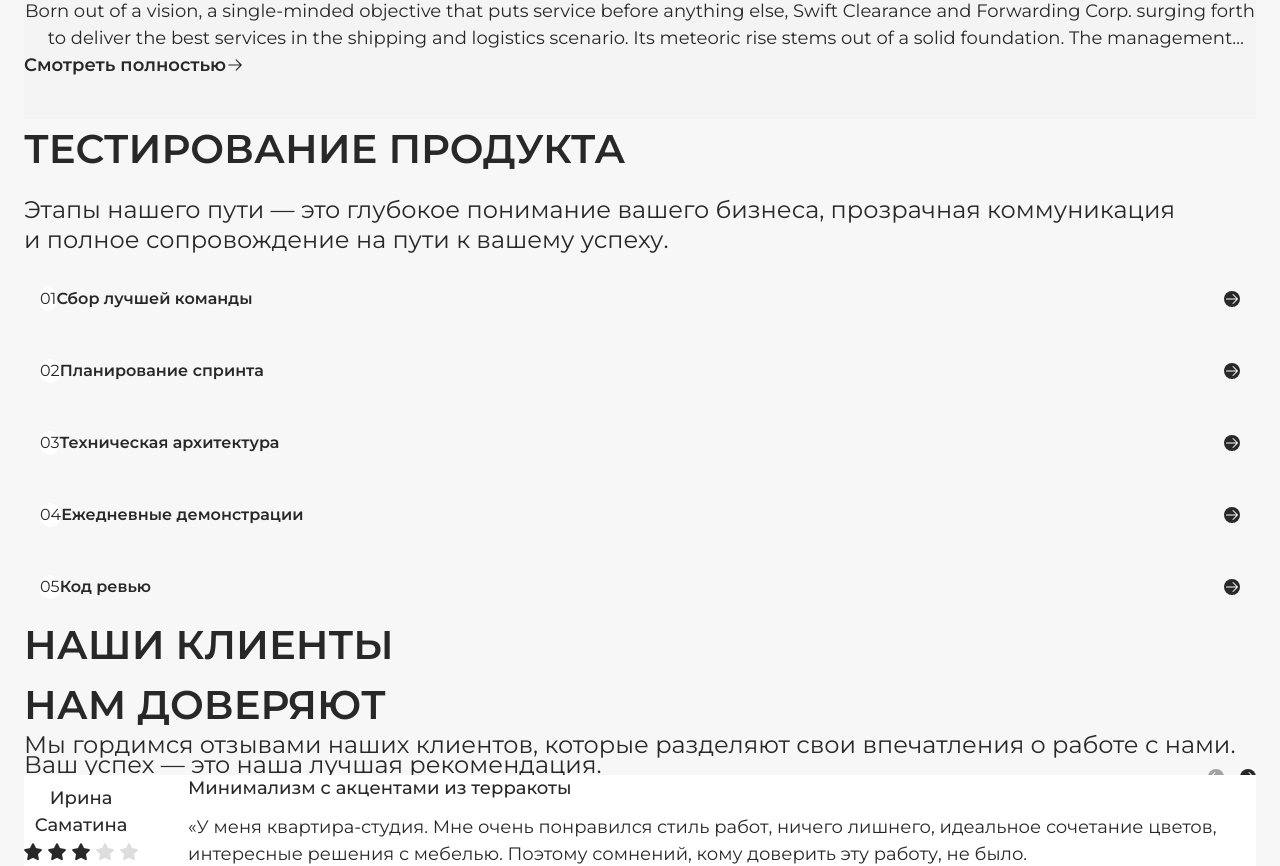
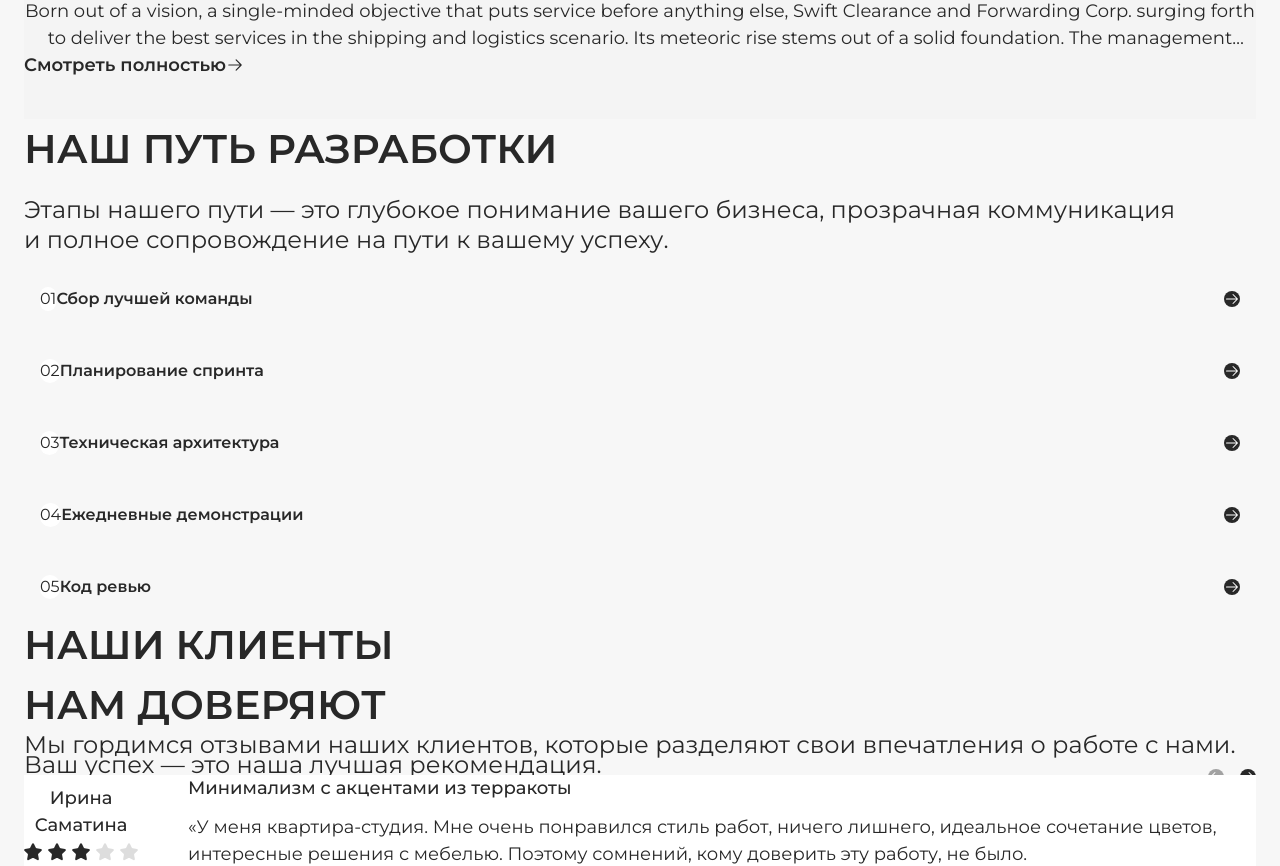
Before and after one commit to theCapnCoder/mnatronix, a Next.js app: page / in a window 1280 px wide. Shown: the part 1919-2785 px from the top of the page. Built offline with nearby package versions, Linux system fonts and the light colour scheme; what fluid-tailwind would draw is missing.

Commit message:
fix: padding containers

```diff
--- a/messages/ru.json
+++ b/messages/ru.json
@@ -75,7 +75,7 @@
   },
 
   "workflow": {
-    "title": "ТЕСТИРОВАНИЕ ПРОДУКТА",
+    "title": "Наш путь разработки",
     "description": "Этапы нашего пути — это глубокое понимание вашего бизнеса, прозрачная коммуникация и полное сопровождение на пути к вашему успеху.",
     "process": {
       "stage_1": {
--- a/src/app/_containers/contact.tsx
+++ b/src/app/_containers/contact.tsx
@@ -8,8 +8,8 @@ export const Contact = () => {
   const t = useTranslations("contact");
 
   return (
-    <section>
-      <div className="bg-img-large">
+    <section className="~py-8/14">
+      <div className="bg-img-large py-4 md:py-0">
         <Container>
           <div className="flex w-full flex-col items-center xl:items-start">
             <div className="max-w-[32.5rem] xl:flex xl:w-full xl:max-w-full xl:justify-between xl:px-20 xl:py-14">
--- a/src/app/_containers/header.tsx
+++ b/src/app/_containers/header.tsx
@@ -48,7 +48,7 @@ export const Header = () => {
           <Image
             src={LogoWithText}
             alt="logo"
-            className="min-[35.9375rem]:block hidden"
+            className="min-[575px]:block hidden"
           />
 
           <nav className="min-[62.5rem]:block hidden">
--- a/src/app/_containers/our-clients.tsx
+++ b/src/app/_containers/our-clients.tsx
@@ -58,7 +58,7 @@ export const OurClients = () => {
   const t = useTranslations("our_clients");
 
   return (
-    <section>
+    <section className="~py-8/14">
       <Container>
         <h2 className="text-xl font-semibold ~mb-3/8">{t("title")}</h2>
         <div
--- a/src/app/_containers/workflow.tsx
+++ b/src/app/_containers/workflow.tsx
@@ -37,7 +37,7 @@ export const Workflow = () => {
   return (
     <section>
       <Container>
-        <h2 className="mb-4 text-xl font-semibold">{t("title")}</h2>
+        <h2 className="mb-4 text-xl font-semibold uppercase">{t("title")}</h2>
         <p className="mb-4 text-s leading-tight">{t("description")}</p>
 
         <div className="flex flex-col gap-4">
```
